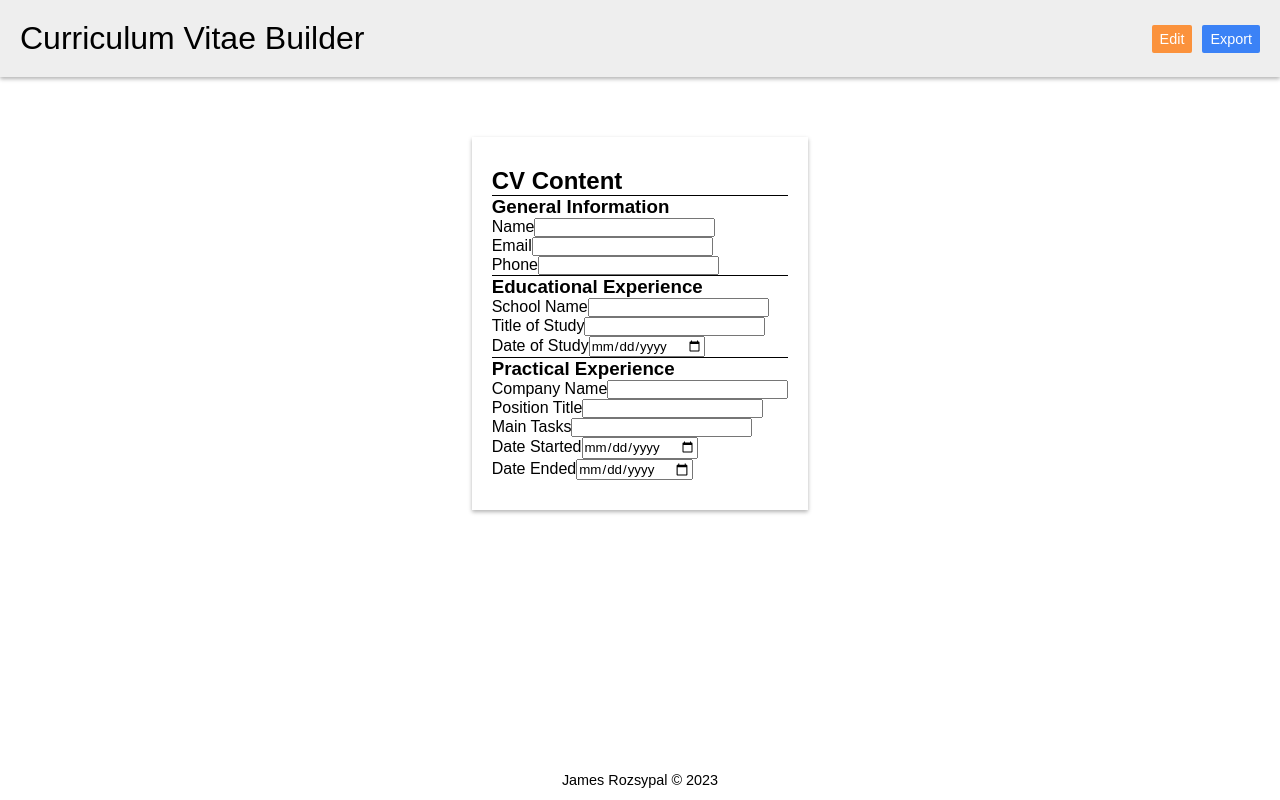
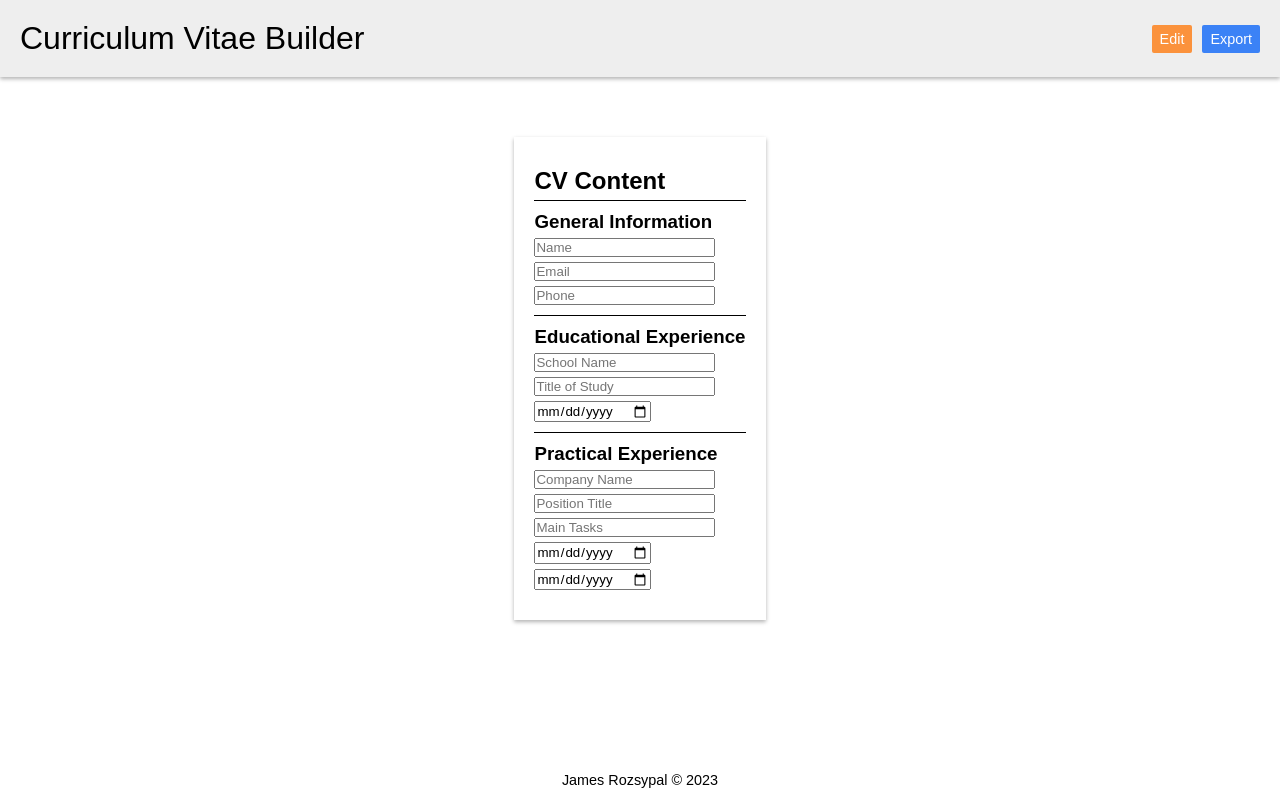
Before and after one commit to James-Rozy/cv-project, a React (Create React App) app: page / in a window 1280 px wide. Built offline with nearby package versions, Linux system fonts and the light colour scheme.

Commit message:
Apply prettier formatting

```diff
--- a/src/components/CVContent.jsx
+++ b/src/components/CVContent.jsx
@@ -1,8 +1,9 @@
-import React, { Component } from "react";
-import CVGeneral from "./CVGeneral";
-import CVEducation from "./CVEducation";
-import CVPractical from "./CVPractical";
-import '../styles/CV.css'
+import React, { Component } from 'react';
+// import CVToolBar from './CVToolBar';
+import CVGeneral from './CVGeneral';
+import CVEducation from './CVEducation';
+import CVPractical from './CVPractical';
+import '../styles/CV.css';
 
 class CVContent extends Component {
   constructor() {
@@ -10,15 +11,15 @@ class CVContent extends Component {
   }
 
   render() {
-    return(
-      <main className="cv-main">
-        <div className="cv-content">
-          <h2>CV Content</h2>
+    return (
+      <main className='cv-main'>
+        {/* <CVToolBar /> */}
+        <div className='cv-content'>
+          <h2 className='cv-header'>CV Content</h2>
           <CVGeneral />
           <CVEducation />
           <CVPractical />
         </div>
-
       </main>
     );
   }
--- a/src/components/CVEducation.jsx
+++ b/src/components/CVEducation.jsx
@@ -1,5 +1,5 @@
-import React, { Component } from "react";
-import CustomInput from "./CustomInput";
+import React, { Component } from 'react';
+import CustomInput from './CustomInput';
 
 class CVEducation extends Component {
   constructor() {
@@ -7,13 +7,28 @@ class CVEducation extends Component {
   }
 
   render() {
-    return(
-      <section>
+    return (
+      <section className='cv-section'>
         <h3>Educational Experience</h3>
-        <div className="education-inputs">
-          <CustomInput name='school-name' label='School Name' type='text' isRequired={true} />
-          <CustomInput name='study-title' label='Title of Study' type='text' isRequired={true} />
-          <CustomInput name='study-date' label='Date of Study' type='date' isRequired={true} />
+        <div className='cv-inputs'>
+          <CustomInput
+            name='school-name'
+            label='School Name'
+            type='text'
+            isRequired={true}
+          />
+          <CustomInput
+            name='study-title'
+            label='Title of Study'
+            type='text'
+            isRequired={true}
+          />
+          <CustomInput
+            name='study-date'
+            label='Date of Study'
+            type='date'
+            isRequired={true}
+          />
         </div>
       </section>
     );
--- a/src/components/CVGeneral.jsx
+++ b/src/components/CVGeneral.jsx
@@ -1,5 +1,5 @@
-import React, { Component } from "react";
-import CustomInput from "./CustomInput";
+import React, { Component } from 'react';
+import CustomInput from './CustomInput';
 
 class CVGeneral extends Component {
   constructor() {
@@ -7,13 +7,28 @@ class CVGeneral extends Component {
   }
 
   render() {
-    return(
-      <section>
+    return (
+      <section className='cv-section'>
         <h3>General Information</h3>
-        <div className='general-inputs'>
-          <CustomInput name='name' label='Name' type='text' isRequired={true}/>
-          <CustomInput name='email' label='Email' type='email' isRequired={true}/>
-          <CustomInput name='phone' label='Phone' type='tel' isRequired={true}/>
+        <div className='cv-inputs'>
+          <CustomInput
+            name='name'
+            label='Name'
+            type='text'
+            isRequired={true}
+          />
+          <CustomInput
+            name='email'
+            label='Email'
+            type='email'
+            isRequired={true}
+          />
+          <CustomInput
+            name='phone'
+            label='Phone'
+            type='tel'
+            isRequired={true}
+          />
         </div>
       </section>
     );
--- a/src/components/CVPractical.jsx
+++ b/src/components/CVPractical.jsx
@@ -1,5 +1,5 @@
-import React, { Component } from "react";
-import CustomInput from "./CustomInput";
+import React, { Component } from 'react';
+import CustomInput from './CustomInput';
 
 class CVPractical extends Component {
   constructor() {
@@ -7,17 +7,41 @@ class CVPractical extends Component {
   }
 
   render() {
-    return(
-      <section>
+    return (
+      <section className='cv-section'>
         <h3>Practical Experience</h3>
-        <div className="practical-inputs">
-          <CustomInput name='company-name' label='Company Name' type='text' isRequired={true} />
-          <CustomInput name='postition-title' label='Position Title' type='text' isRequired={true} />
-          <CustomInput name='main-tasks' label='Main Tasks' type='text' isRequired={true} />
-          <CustomInput name='date-started' label='Date Started' type='date' isRequired={true} />
-          <CustomInput name='date-ended' label='Date Ended' type='date' isRequired={true} />
+        <div className='cv-inputs'>
+          <CustomInput
+            name='company-name'
+            label='Company Name'
+            type='text'
+            isRequired={true}
+          />
+          <CustomInput
+            name='postition-title'
+            label='Position Title'
+            type='text'
+            isRequired={true}
+          />
+          <CustomInput
+            name='main-tasks'
+            label='Main Tasks'
+            type='text'
+            isRequired={true}
+          />
+          <CustomInput
+            name='date-started'
+            label='Date Started'
+            type='date'
+            isRequired={true}
+          />
+          <CustomInput
+            name='date-ended'
+            label='Date Ended'
+            type='date'
+            isRequired={true}
+          />
         </div>
-
       </section>
     );
   }
--- a/src/components/CustomInput.jsx
+++ b/src/components/CustomInput.jsx
@@ -1,10 +1,26 @@
+import React from 'react';
+import PropTypes from 'prop-types';
+
 const CustomInput = ({ name, label, type, pattern, isRequired }) => {
-  return(
+  return (
     <div>
-      <label htmlFor={name}>{label}</label>
-      <input type={type} name={name} pattern={pattern} required={isRequired}/>
+      {/* <label htmlFor={name}>{label}</label> */}
+      <input
+        type={type}
+        name={name}
+        placeholder={label}
+        pattern={pattern}
+        required={isRequired}
+      />
     </div>
-  )
-}
+  );
+};
+CustomInput.propTypes = {
+  name: PropTypes.string.isRequired,
+  label: PropTypes.string.isRequired,
+  type: PropTypes.string.isRequired,
+  pattern: PropTypes.string,
+  isRequired: PropTypes.bool.isRequired,
+};
 
 export default CustomInput;
```
